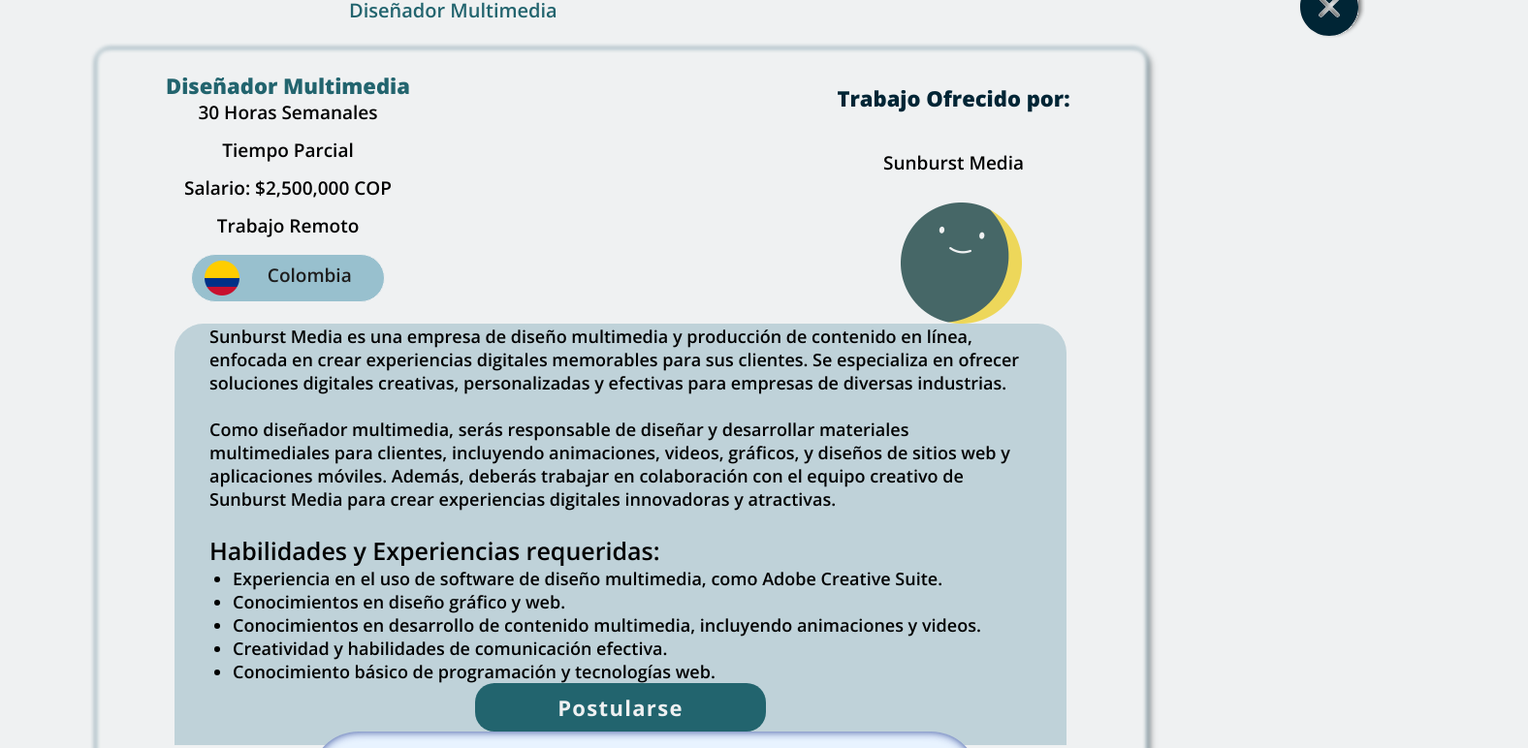
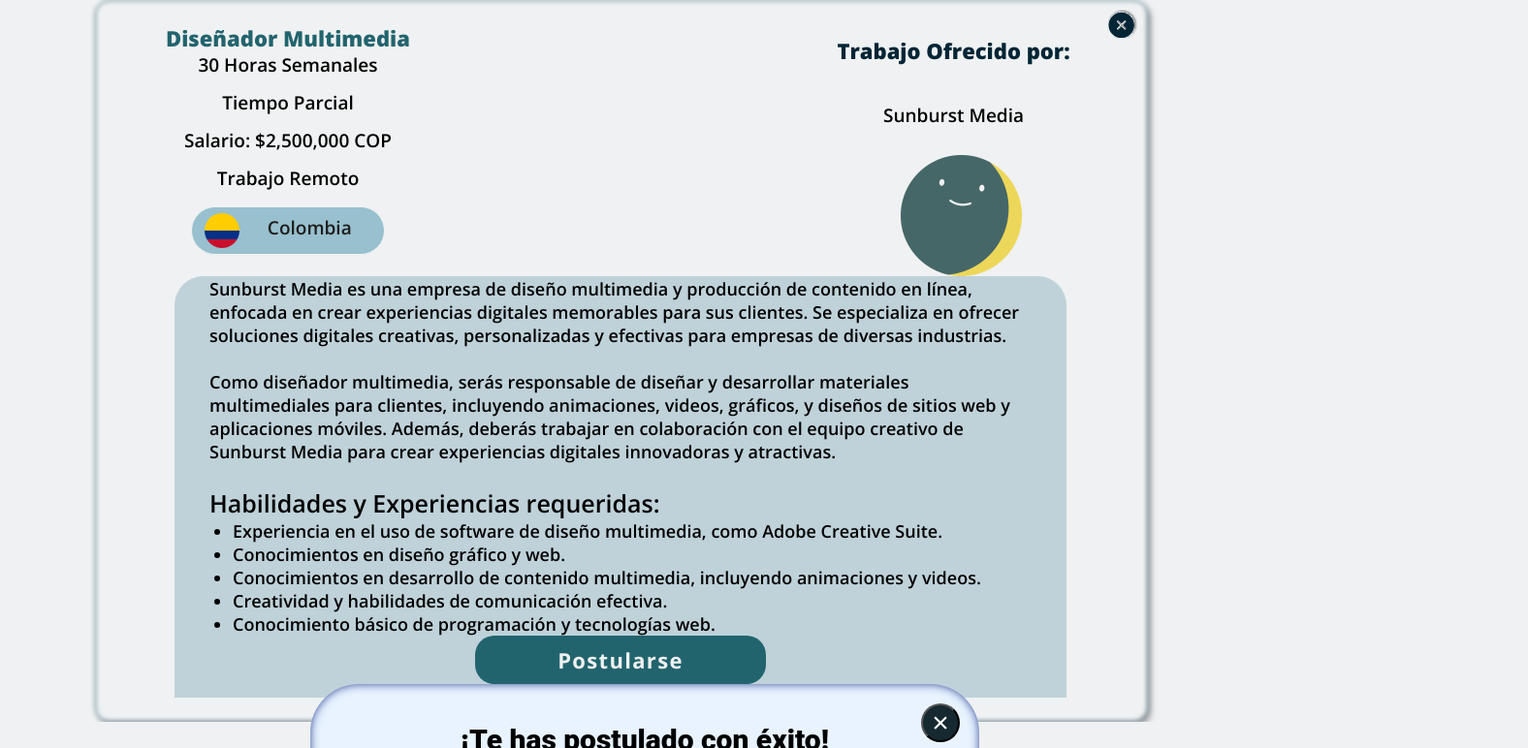
Before and after one commit to JhuonDavidBrown/JobSearch, a plain HTML site: page sunburst_media/index.html in a window 1280 px wide. Shown: the part 139-911 px from the top of the page at 97% size, 1576 px wide, since content can reach past the window. After the commit the page ends 884 px from the top, so only its background shows below. Drawn offline with nearby package versions, Linux system fonts and the light colour scheme.

Commit message:
correccion del boton x

```diff
--- a/home_iniciado/style.css
+++ b/home_iniciado/style.css
@@ -146,7 +146,7 @@
   width: 550px;
 }
 .two-mid {
-  font-size: 27px;
+  font-size: 20px;
   font-family: "Open Sans";
   color: #fff;
   box-shadow: 0 5px 11px rgba(0, 0, 0, 0.8);
--- a/sunburst_media/index.html
+++ b/sunburst_media/index.html
@@ -30,14 +30,15 @@
   </header>
   <div class="diseador-multimedia-wrapper">
     <div class="diseador-multimedia">Diseñador Multimedia</div>
-    <div class="close">
-      <a href="../home_iniciado/home.html"><img src="images/-icon-close-circle.svg"></a>
-    </div>
+
 
   </div>
   <main class="conteiner-daddy">
     <section class="conteiner-principal">
       <div class="frame-inner"></div>
+      <div class="close">
+        <a href="../home_iniciado/home.html"><img src="images/-icon-close-circle.svg"></a>
+      </div>
       <div class="frame-group">
         <div class="conteiner-1">
           <div class="diseador-multimedia1">Diseñador Multimedia</div>
--- a/sunburst_media/style.css
+++ b/sunburst_media/style.css
@@ -9,6 +9,9 @@
         font-optical-sizing: auto;
         font-weight:weight;
         background-color: #eff1f2;
+}
+main{
+  margin-top: 29px;
 }
 .header {
     background-color: #eff1f2;
@@ -93,12 +96,12 @@
     font-weight: bold;
 
   }
-.diseador-multimedia {
+  .diseador-multimedia {
     width: 500px;
     height: 50px;
-    padding-left: 120px;
-    padding-right: 60px;
-    position: relative;
+    margin: 0 50% 0 22%;
+    right: 10px;
+    position: absolute;
     font-weight: 600;
     display: flex;
     align-items: center;
@@ -106,11 +109,17 @@
     flex-shrink: 0;
     box-sizing: border-box;
 }
+.close img{
+  width: 30px;
+  height: 30px;
+}
 .close{
-    box-sizing: border-box;
-    padding-right: 168.367px;
-    padding-left: 600px;
+    position: absolute;
+    top: 10px;
+    right: 10px;
 }
+
+
 .diseador-multimedia-wrapper {
     margin: 0 auto;
     width: 100vh;
```
Also changed, not shown: home_iniciado/home.html (+4 -1 lines).
